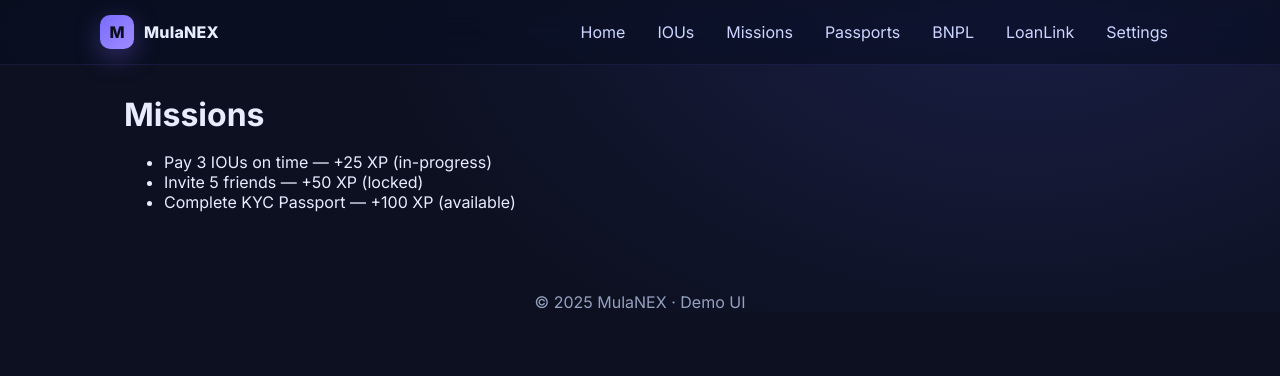
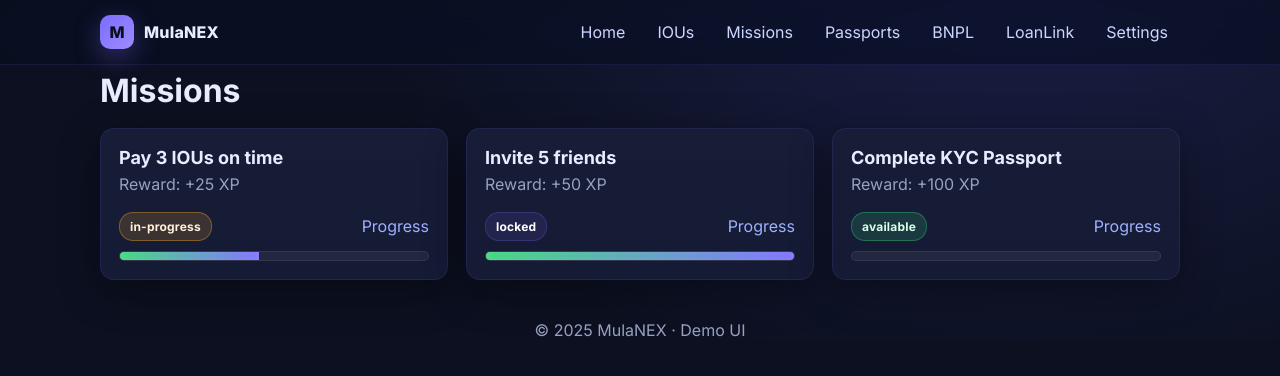
Before and after one commit to Mzondiwe/mulanex-demo, a Next.js app: page /missions in a window 1280 px wide. Shown: the top 376 px of the page. Built offline with nearby package versions, Linux system fonts and the light colour scheme.

Commit message:
Update missions.js

```diff
--- a/pages/missions.js
+++ b/pages/missions.js
@@ -1,17 +1,26 @@
-import { missions } from '../lib/data';
+import Card from '../components/Card';
+import Progress from '../components/Progress';
+import Badge from '../components/Badge';
+import { missions as seed } from '../lib/data';
 
-export default function Missions() {
-  const list = Array.isArray(missions) ? missions : [];
+export default function Missions(){
+  const rows = seed || [];
   return (
-    <main style={{ padding: 24 }}>
+    <>
       <h1>Missions</h1>
-      <ul>
-        {list.map(m => (
-          <li key={m.id}>
-            {m.title} — {m.reward} ({m.status})
-          </li>
+      <div className="grid" style={{gridTemplateColumns:'repeat(auto-fit,minmax(280px,1fr))', gap:18}}>
+        {rows.map(m => (
+          <Card key={m.id} title={m.title} subtitle={`Reward: ${m.reward}`}>
+            <div style={{display:'flex', justifyContent:'space-between', alignItems:'center', marginBottom:10}}>
+              <Badge tone={m.status==='in-progress'?'warning':m.status==='locked'?'neutral':'success'}>
+                {m.status}
+              </Badge>
+              <span style={{color:'#9fb1ff'}}>Progress</span>
+            </div>
+            <Progress value={m.status==='in-progress'?45: m.status==='available'?0:100}/>
+          </Card>
         ))}
-      </ul>
-    </main>
+      </div>
+    </>
   );
 }
```
